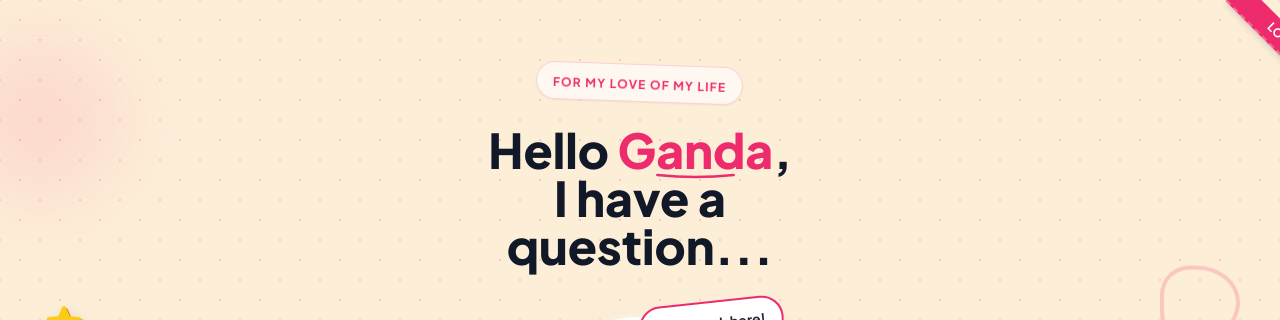
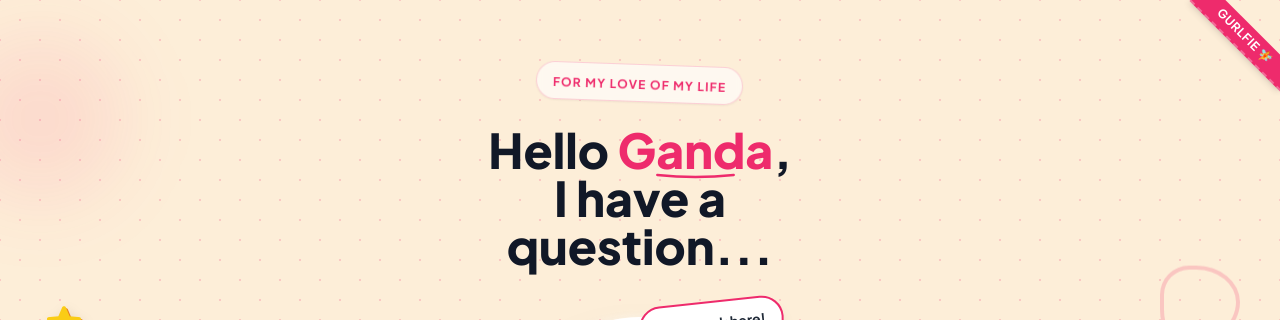
Before and after one commit to Fantonio27/valentine-web-app, a React (Vite) app: page / in a window 1280 px wide. Shown: the top 320 px of the page. Built offline with nearby package versions, Linux system fonts and the light colour scheme; grey boxes are pictures that could not be loaded.

Commit message:
feat: Enhance ScreenIntro with AOS animations and update decorative text

```diff
--- a/components/ScreenIntro.tsx
+++ b/components/ScreenIntro.tsx
@@ -16,7 +16,7 @@ const ScreenIntro: React.FC<ScreenIntroProps> = ({ onNext }) => {
       <div className="absolute top-1/3 right-10 w-20 h-20 border-4 border-primary/20 rounded-full animate-float-medium pointer-events-none" style={{borderRadius: '40% 60% 70% 30% / 40% 50% 60% 50%'}}></div>
 
       {/* Header */}
-      <header className="relative z-10 w-full text-center mt-8 space-y-2">
+      <header className="relative z-10 w-full text-center mt-8 space-y-2" data-aos="fade-down">
         <div className="inline-block bg-white/60 dark:bg-black/20 backdrop-blur-sm px-4 py-1.5 rounded-full border border-primary/20 rotate-2 shadow-sm mb-4">
           <span className="text-xs font-bold text-primary uppercase tracking-widest">For My Love of my Life</span>
         </div>
@@ -27,7 +27,7 @@ const ScreenIntro: React.FC<ScreenIntroProps> = ({ onNext }) => {
       </header>
 
       {/* Main Illustration */}
-      <div className="flex-1 flex items-center justify-center w-full relative z-10">
+      <div className="flex-1 flex items-center justify-center w-full relative z-10" data-aos="zoom-in">
         {/* Blob behind bear */}
         <div className="absolute w-64 h-64 bg-white dark:bg-white/10 rounded-full shadow-xl blur-sm opacity-60 animate-pulse"></div>
 
@@ -56,7 +56,7 @@ const ScreenIntro: React.FC<ScreenIntroProps> = ({ onNext }) => {
       </div>
 
       {/* Action Button */}
-      <div className="w-full mb-8 flex flex-col items-center space-y-4 z-10">
+      <div className="w-full mb-8 flex flex-col items-center space-y-4 z-10" data-aos="fade-up">
         <button
             onClick={onNext}
             className="group relative w-full max-w-xs"
@@ -81,9 +81,9 @@ const ScreenIntro: React.FC<ScreenIntroProps> = ({ onNext }) => {
       </div>
 
       {/* Decorative Corner Tape */}
-      <div className="absolute top-0 right-0 w-24 h-24 overflow-hidden z-20 pointer-events-none">
-        <div className="bg-primary text-white text-xs font-bold py-1 text-center w-32 transform rotate-45 translate-x-8 translate-y-6 shadow-md border-b-2 border-dashed border-white/30">
-            LOVE
+      <div className="absolute top-[0px] right-[-18px] w-[150px] h-24 overflow-hidden z-20 pointer-events-none">
+        <div className="bg-primary text-white text-xs font-bold py-1 text-center w-32 transform rotate-45 translate-x-8 translate-y-6 shadow-md border-b-2 border-dashed border-white/30 tracking-wider">
+            GURLFIE 🧚
         </div>
       </div>
     </div>
```
